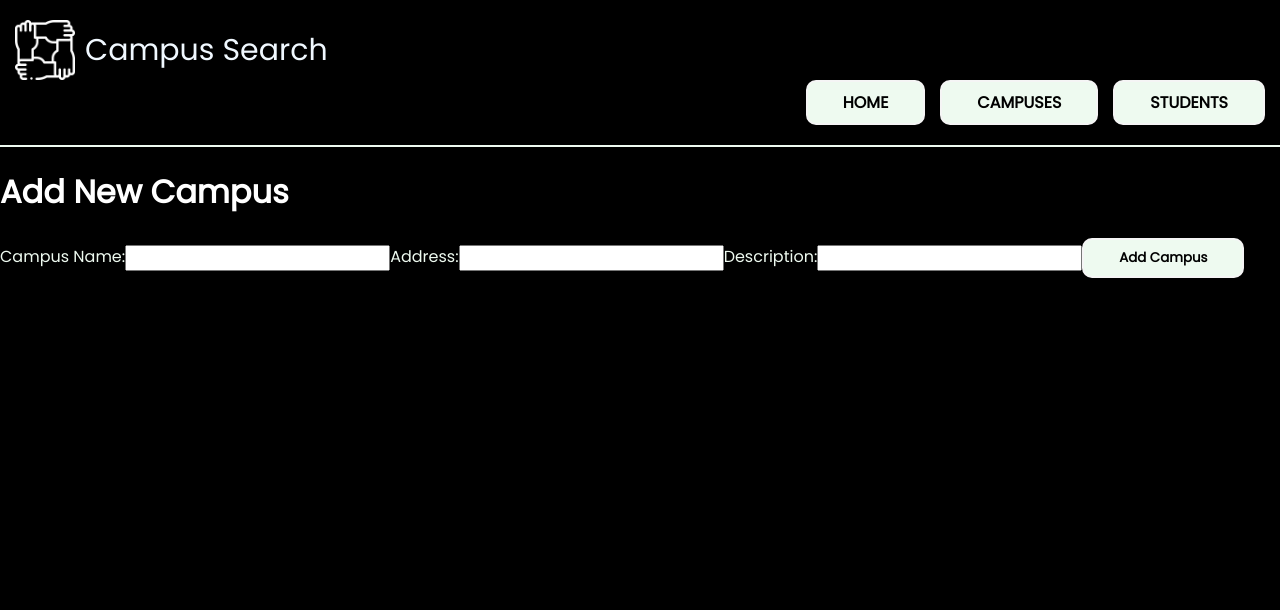
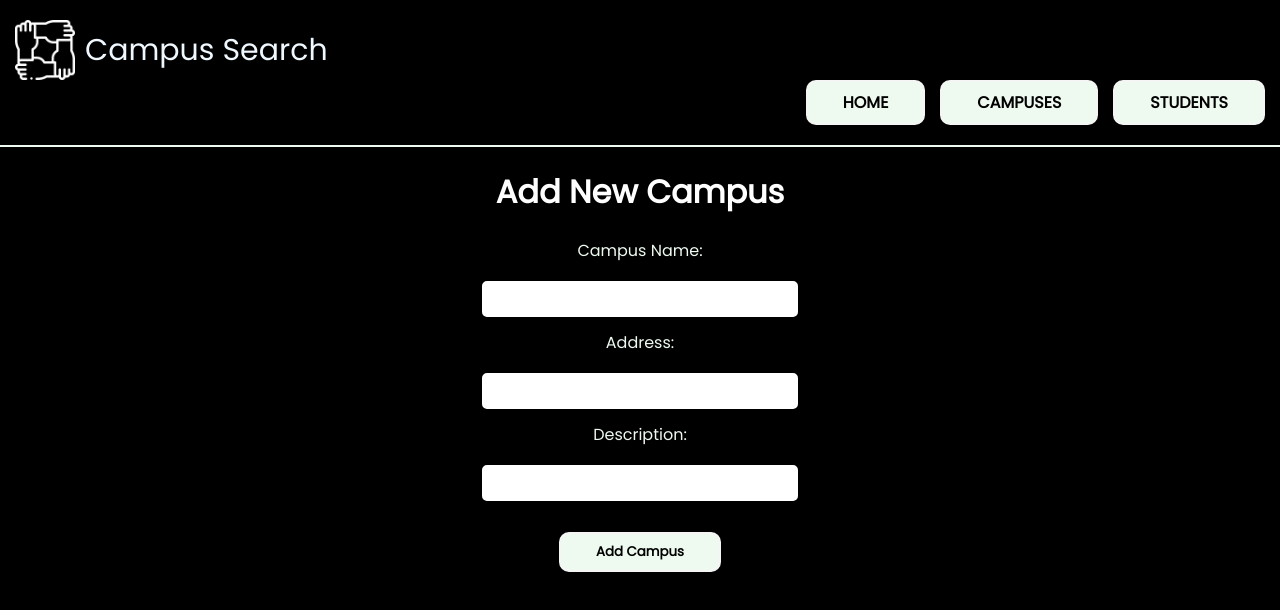
Before and after one commit to karechob/Frontend-CRUD-project, a React app in the folder crud-frontend/: page /campus in a window 1280 px wide. Built offline with nearby package versions, Linux system fonts and the light colour scheme.

Commit message:
added styling for individual add forms

```diff
--- a/crud-frontend/src/App/App.css
+++ b/crud-frontend/src/App/App.css
@@ -285,7 +285,7 @@ button:hover {
   align-items: center;
 }
 
-.input-form {
+.input-form, .add-input-form{
   height: auto;
   margin: 10px;
   width: 300px;
@@ -316,3 +316,25 @@ button:hover {
 .item-name {
   font-size: 22px;
 }
+
+.add-form-style {
+  display: flex;
+  flex-direction: column;
+  align-items: center;
+}
+
+.add-form-container {
+  display: flex;
+  flex-direction: column;
+  align-items: center;
+}
+
+.add-form-label {
+  color: #eefaf0;
+  margin-bottom: 5px;
+  text-align: center;
+}
+
+.add-btn-submit {
+  margin-top: 18px;
+}
--- a/crud-frontend/src/pages/AddCampus.jsx
+++ b/crud-frontend/src/pages/AddCampus.jsx
@@ -33,11 +33,11 @@ function AddCampus() {
   return (
     <div>
       <Navigation />
-      <div className="form-style">
-        <h1>Add New Campus</h1>
-        <form onSubmit={handleSubmit}>
-          <label className="from-label">Campus Name:</label>
-          <input
+      <div className="add-form-style">
+        <h1 className="campus-title">Add New Campus</h1>
+        <form onSubmit={handleSubmit} className='add-form-container'>
+          <label className="add-form-label">Campus Name:</label>
+          <input className="add-input-form"
             type="text"
             name="name"
             defaultValue={newCampus.name}
@@ -45,8 +45,8 @@ function AddCampus() {
             required
             pattern="[A-Za-z ]+"
           />
-          <label className="from-label">Address:</label>
-          <input
+          <label className="add-form-label">Address:</label>
+          <input className="add-input-form"
             type="text"
             name="address"
             defaultValue={newCampus.address}
@@ -54,15 +54,15 @@ function AddCampus() {
             required
             pattern="[A-Za-z0-9\- ]+"
           />
-          <label className="from-label">Description:</label>
-          <input
+          <label className="add-form-label">Description:</label>
+          <input className="add-input-form"
             type="text"
             name="description"
             value={newCampus.description}
             onChange={handleNewCampusInput}
             required
           />
-          <button className="btn-submit" type="submit">
+          <button className="add-btn-submit" type="submit">
             Add Campus
           </button>
         </form>
--- a/crud-frontend/src/pages/AddStudent.jsx
+++ b/crud-frontend/src/pages/AddStudent.jsx
@@ -37,10 +37,10 @@ function AddStudent() {
     <div>
       <Navigation />
       <div className="form-style">
-        <h1>Add New Student</h1>
-        <form onSubmit={handleSubmit}>
-          <label className="from-label">First Name:</label>
-          <input
+        <h1 className="campus-title">Add New Student</h1>
+        <form onSubmit={handleSubmit} className='add-form-container'>
+          <label className="add-form-label">First Name:</label>
+          <input className="add-input-form"
             type="text"
             name="firstName"
             defaultValue={newStudent.firstName}
@@ -48,8 +48,8 @@ function AddStudent() {
             required
             pattern="[A-Za-z ]+"
           />
-          <label className="from-label">Last Name:</label>
-          <input
+          <label className="add-form-label">Last Name:</label>
+          <input className="add-input-form"
             type="text"
             name="lastName"
             defaultValue={newStudent.lastName}
@@ -57,16 +57,16 @@ function AddStudent() {
             required
             pattern="[A-Za-z ]+"
           />
-          <label className="from-label">Email:</label>
-          <input
+          <label className="add-form-label">Email:</label>
+          <input className="add-input-form"
             type="email"
             name="email"
             value={newStudent.email}
             onChange={handleNewStudentInput}
             required
           />
-          <label className="from-label">GPA:</label>
-          <input
+          <label className="add-form-label">GPA:</label>
+          <input className="add-input-form"
             type="number"
             min={0.0}
             max={4.0}
@@ -76,7 +76,7 @@ function AddStudent() {
             onChange={handleNewStudentInput}
             required
           />
-          <button className="btn-submit" type="submit">
+          <button className="add-btn-submit" type="submit">
             Add Student
           </button>
         </form>
```
